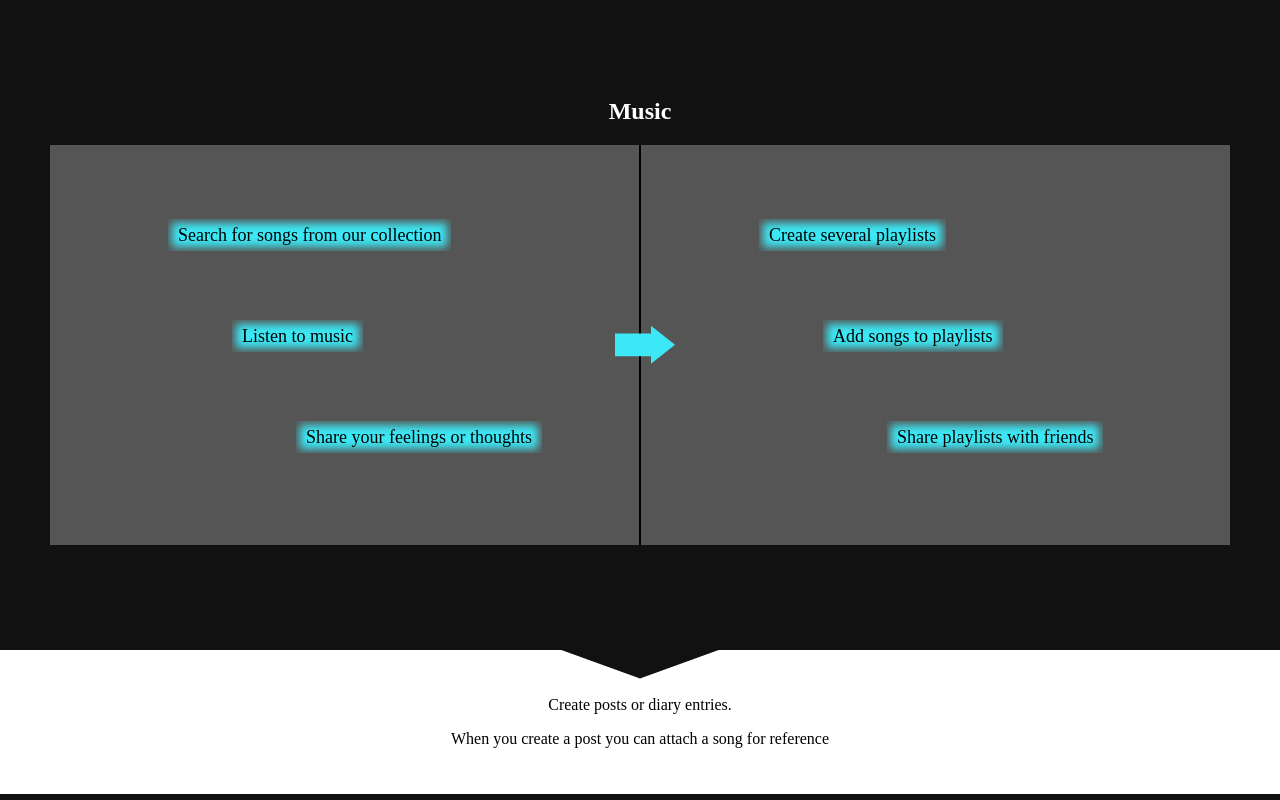
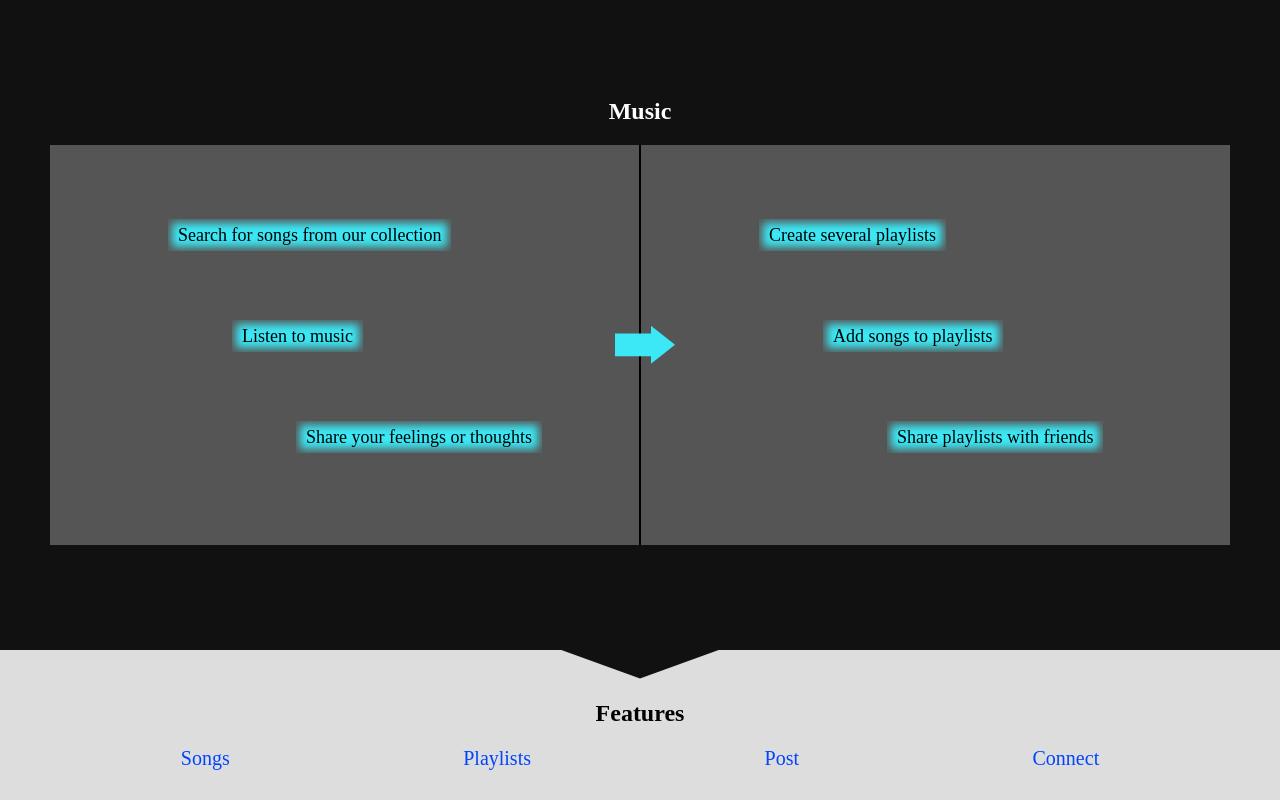
Before and after one commit to MoodsMusic/Moods, a React (Create React App) app in the folder client/: page / in a window 1280 px wide. Shown: the part 802-1602 px from the top of the page. Built offline with nearby package versions, Linux system fonts and the light colour scheme.

Commit message:
Add ul and li items to home page

```diff
--- a/client/src/App.css
+++ b/client/src/App.css
@@ -294,7 +294,7 @@ div .highlight::before {
 .home .section2 {
   position: relative;
   top: 100vh;
-  background: #fff;
+  background: rgb(221, 221, 221);
   color: #000;
   padding: 30px 0;
   margin-top: 45px;
--- a/client/src/Pages/Home.js
+++ b/client/src/Pages/Home.js
@@ -1,5 +1,21 @@
 import React, { useEffect } from 'react';
+import HorizontalUL from '../Conponents/HorizontalUL.js';
+import Li from '../Conponents/Li.js/index.js';
 import Section from '../Conponents/Section';
+
+// Handle if li elements are clicked for style change
+const handleClickEvent = (e) => {
+    e.preventDefault();
+    console.log(e);
+    const liList = document.querySelectorAll(".h-ul .li");
+    liList.forEach((li) => {
+        if (li === e.target) {
+            li.classList.add("active");
+        } else {
+            if (li.classList.contains("active")) li.classList.remove("active");
+        }
+    });
+};
 
 const Home = () => {
 
@@ -53,8 +69,15 @@ const Home = () => {
             </Section>
 
             <Section sectionNum={"section2"}>
-                <p className="text-center">Create posts or diary entries.</p>
-                <p className="text-center">When you create a post you can attach a song for reference</p>
+                <h2 className="text-center">Features</h2>
+
+                <HorizontalUL>
+                    <Li cursor={"pointer"} color={"rgb(0, 68, 255)"} onClickEvent={handleClickEvent}>Songs</Li>
+                    <Li cursor={"pointer"} color={"rgb(0, 68, 255)"} onClickEvent={handleClickEvent}>Playlists</Li>
+                    <Li cursor={"pointer"} color={"rgb(0, 68, 255)"} onClickEvent={handleClickEvent}>Post</Li>
+                    <Li cursor={"pointer"} color={"rgb(0, 68, 255)"} onClickEvent={handleClickEvent}>Connect</Li>
+                </HorizontalUL>
+
             </Section>
         </main>
     );
```
